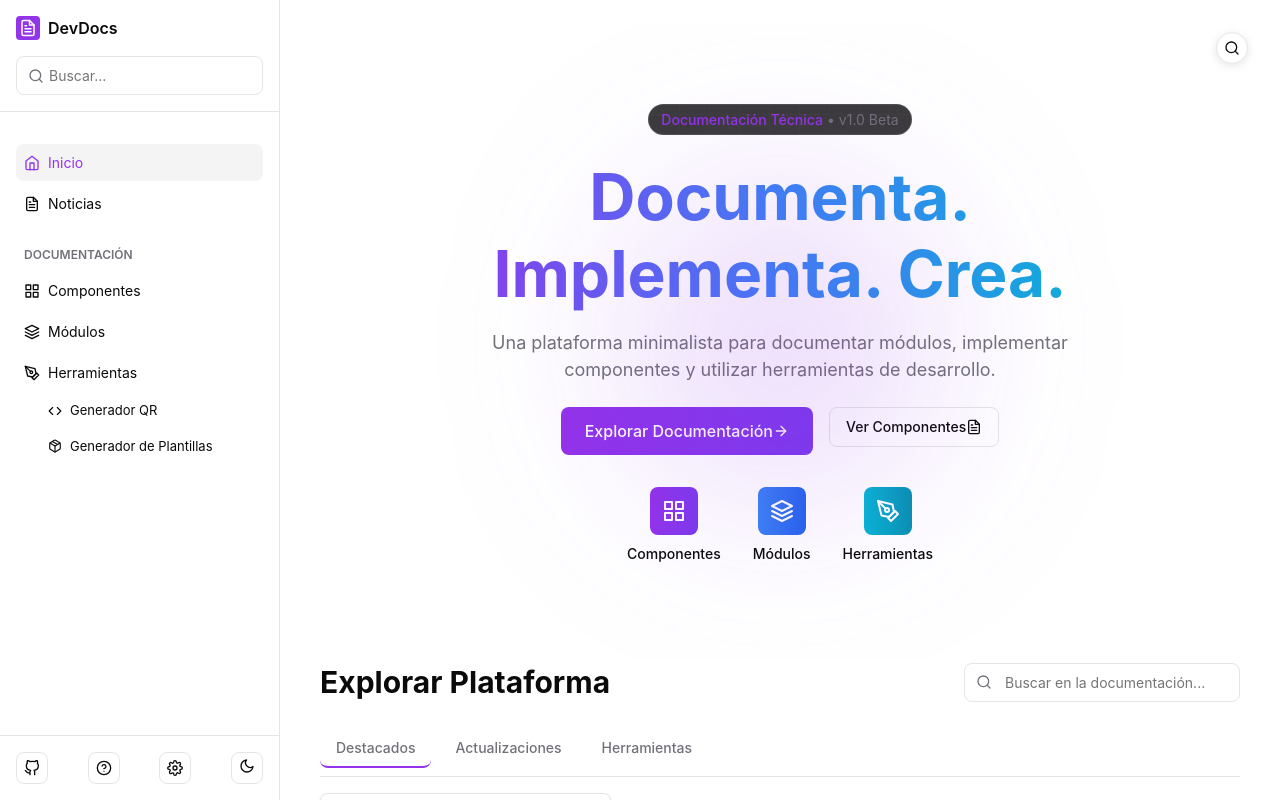
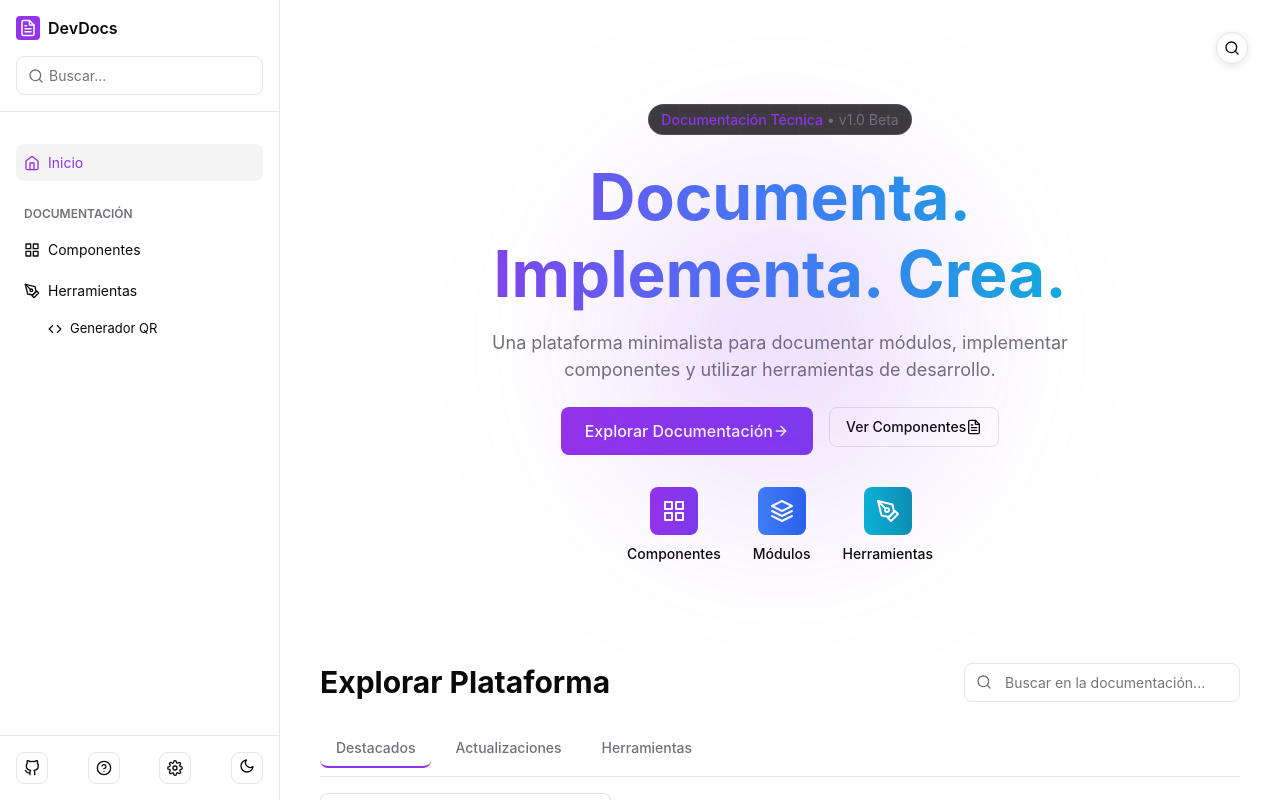
Before and after one commit to Josear0108/devdocs, a React (Vite) app in the folder devdocs.client/: page / in a window 1280 px wide. Shown: the top 800 px of the page. Built offline with nearby package versions, Linux system fonts and the light colour scheme; what qr-code-styling would draw is missing.

Commit message:
Se deshabilita las opciones que aún están en construcción.

```diff
--- a/devdocs.client/src/components/layout/Sidebar.tsx
+++ b/devdocs.client/src/components/layout/Sidebar.tsx
@@ -62,12 +62,12 @@ const Sidebar = () => {
               <span>Inicio</span>
             </NavLink>
           </li>
-          <li>
+          {/* <li>
             <NavLink to="/noticias" className={({ isActive }) => (isActive ? "active" : "")}>
               <FileText size={16} />
               <span>Noticias</span>
             </NavLink>
-          </li>
+          </li> */}
         </ul>
 
         <div className="sidebar-group">
@@ -79,12 +79,12 @@ const Sidebar = () => {
                 <span>Componentes</span>
               </NavLink>
             </li>
-            <li>
+            {/* <li>
               <NavLink to="/modulos" className={({ isActive }) => (isActive ? "active" : "")}>
                 <Layers size={16} />
                 <span>Módulos</span>
               </NavLink>
-            </li>
+            </li> */}
             <li className="has-submenu">
               <NavLink to="/herramientas" className={({ isActive }) => (isActive ? "active" : "")}>
                 <PenTool size={16} />
@@ -97,7 +97,7 @@ const Sidebar = () => {
                     <span>Generador QR</span>
                   </NavLink>
                 </li>
-                <li>
+                {/* <li>
                   <NavLink
                     to="/herramientas/generador-plantillas"
                     className={({ isActive }) => (isActive ? "active" : "")}
@@ -105,7 +105,7 @@ const Sidebar = () => {
                     <Package size={14} />
                     <span>Generador de Plantillas</span>
                   </NavLink>
-                </li>
+                </li> */}
               </ul>
             </li>
           </ul>
```
